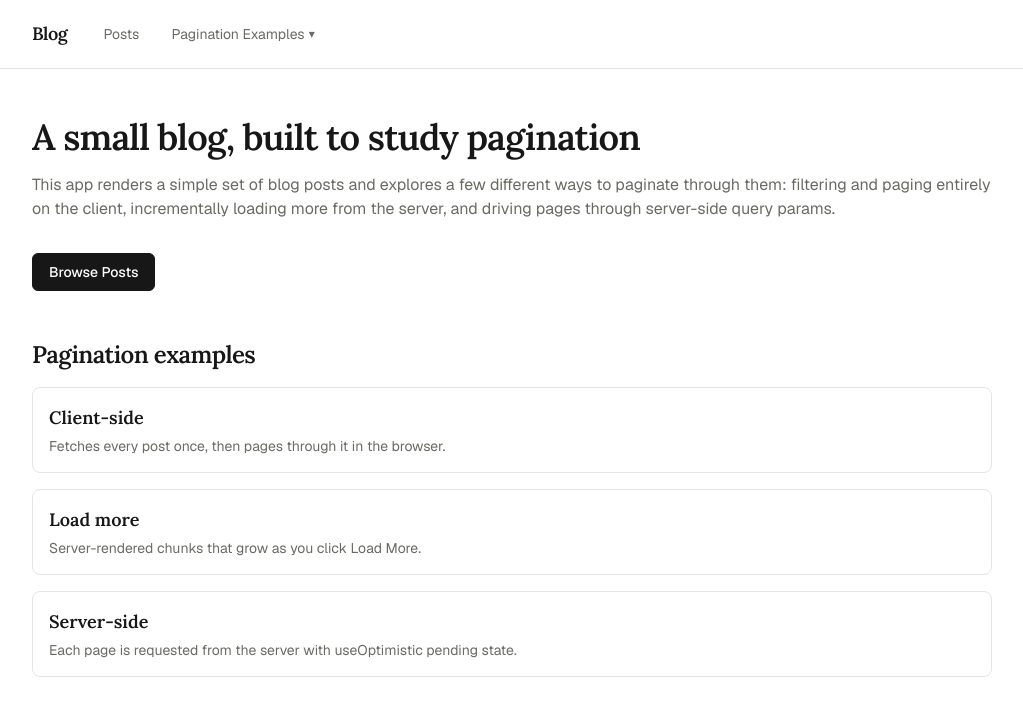
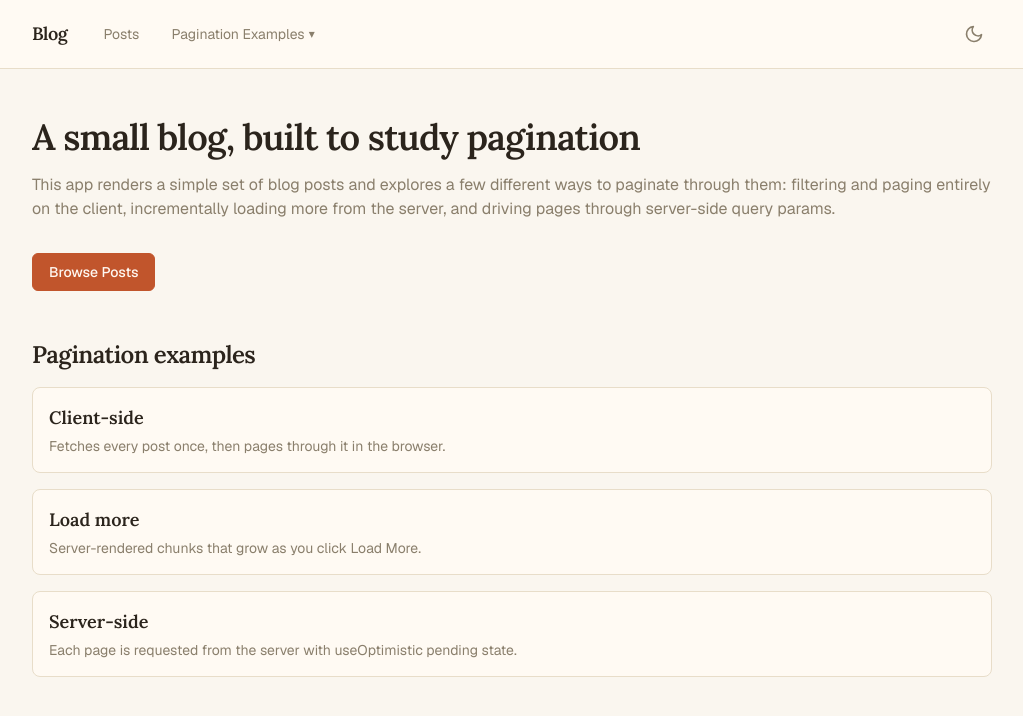
Before and after one commit to EMinasian/next-js-blog-app, a Next.js app: page / in a window 1280 px wide. Shown: the top 716 px of the page, without its empty margins (128-1151 px from the left). Built offline with nearby package versions, Linux system fonts and the light colour scheme.

Commit message:
feat: new color pallet

```diff
--- a/app/components/Button.tsx
+++ b/app/components/Button.tsx
@@ -18,11 +18,11 @@ export function getButtonClassName({
   className = "",
 }: GetButtonClassNameOptions = {}): string {
   const base =
-    "inline-flex items-center justify-center gap-2 rounded-md border px-4 py-2 text-sm font-medium transition-colors focus-visible:outline-none focus-visible:ring-2 focus-visible:ring-foreground/40 focus-visible:ring-offset-2 focus-visible:ring-offset-background disabled:cursor-not-allowed disabled:opacity-50"
+    "inline-flex items-center justify-center gap-2 rounded-md border px-4 py-2 text-sm font-medium transition-colors focus-visible:outline-none focus-visible:ring-2 focus-visible:ring-accent/50 focus-visible:ring-offset-2 focus-visible:ring-offset-background disabled:cursor-not-allowed disabled:opacity-50"
 
   const variants: Record<ButtonVariant, string> = {
     primary:
-      "border-foreground bg-foreground text-background hover:opacity-90",
+      "border-accent bg-accent text-accent-foreground hover:bg-accent/90",
     secondary:
       "border-border bg-surface text-foreground hover:bg-subtle-accent",
     ghost:
@@ -30,7 +30,7 @@ export function getButtonClassName({
   }
 
   const activeClass = active
-    ? "border-foreground bg-foreground text-background hover:opacity-90"
+    ? "border-accent bg-accent text-accent-foreground hover:bg-accent/90"
     : variants[variant]
 
   return [base, activeClass, className].filter(Boolean).join(" ")
--- a/app/components/List.tsx
+++ b/app/components/List.tsx
@@ -77,7 +77,7 @@ export default function List({ posts }: { posts: Array<PostType>}) {
             id="search"
             name="search"
             ref={searchRef}
-            className="rounded-md border border-border bg-surface px-3 py-2 text-sm text-foreground focus-visible:outline-none focus-visible:ring-2 focus-visible:ring-foreground/40"
+            className="rounded-md border border-border bg-surface px-3 py-2 text-sm text-foreground focus-visible:outline-none focus-visible:ring-2 focus-visible:ring-accent/50"
           />
         </div>
         <Button type="button" variant="primary" onClick={handleSearch}>
--- a/app/components/Nav.tsx
+++ b/app/components/Nav.tsx
@@ -2,6 +2,7 @@
 
 import Link from "next/link"
 import { usePathname } from "next/navigation"
+import { useTheme } from "next-themes"
 import { useEffect, useId, useRef, useState } from "react"
 
 const PAGINATION_ROUTES = [
@@ -16,6 +17,12 @@ export default function Nav() {
   const menuId = useId()
   const triggerRef = useRef<HTMLButtonElement>(null)
   const menuRef = useRef<HTMLDivElement>(null)
+  const { resolvedTheme, setTheme } = useTheme()
+  const [mounted, setMounted] = useState(false)
+
+  useEffect(() => {
+    setMounted(true)
+  }, [])
 
   function closeMenu(options: { refocus?: boolean } = {}) {
     setOpen(false)
@@ -56,7 +63,7 @@ export default function Nav() {
   const isPaginationActive = pathname?.startsWith("/pagination-examples")
 
   const navLinkClass = (isActive: boolean) =>
-    `rounded-md px-3 py-2 text-sm transition-colors hover:bg-subtle-accent focus-visible:outline-none focus-visible:ring-2 focus-visible:ring-foreground/40 ${
+    `rounded-md px-3 py-2 text-sm transition-colors hover:bg-subtle-accent focus-visible:outline-none focus-visible:ring-2 focus-visible:ring-accent/50 ${
       isActive ? "font-semibold text-foreground" : "text-muted"
     }`
 
@@ -105,7 +112,7 @@ export default function Nav() {
                     href={route.href}
                     role="menuitem"
                     onClick={() => closeMenu()}
-                    className={`block px-4 py-2 text-sm transition-colors hover:bg-subtle-accent focus-visible:outline-none focus-visible:ring-2 focus-visible:ring-inset focus-visible:ring-foreground/40 ${
+                    className={`block px-4 py-2 text-sm transition-colors hover:bg-subtle-accent focus-visible:outline-none focus-visible:ring-2 focus-visible:ring-inset focus-visible:ring-accent/50 ${
                       pathname === route.href
                         ? "font-semibold text-foreground"
                         : "text-muted"
@@ -118,6 +125,59 @@ export default function Nav() {
             )}
           </div>
         </div>
+
+        <div className="ml-auto">
+          <button
+            type="button"
+            aria-label={
+              mounted && resolvedTheme === "dark"
+                ? "Switch to light mode"
+                : "Switch to dark mode"
+            }
+            onClick={() =>
+              setTheme(resolvedTheme === "dark" ? "light" : "dark")
+            }
+            className="rounded-md p-2 text-muted transition-colors hover:bg-subtle-accent hover:text-foreground focus-visible:outline-none focus-visible:ring-2 focus-visible:ring-accent/50"
+          >
+            {mounted && resolvedTheme === "dark" ? (
+              <svg
+                aria-hidden="true"
+                xmlns="http://www.w3.org/2000/svg"
+                viewBox="0 0 24 24"
+                fill="none"
+                stroke="currentColor"
+                strokeWidth={2}
+                strokeLinecap="round"
+                strokeLinejoin="round"
+                className="h-5 w-5"
+              >
+                <circle cx="12" cy="12" r="4" />
+                <path d="M12 2v2" />
+                <path d="M12 20v2" />
+                <path d="M4.93 4.93l1.41 1.41" />
+                <path d="M17.66 17.66l1.41 1.41" />
+                <path d="M2 12h2" />
+                <path d="M20 12h2" />
+                <path d="M4.93 19.07l1.41-1.41" />
+                <path d="M17.66 6.34l1.41-1.41" />
+              </svg>
+            ) : (
+              <svg
+                aria-hidden="true"
+                xmlns="http://www.w3.org/2000/svg"
+                viewBox="0 0 24 24"
+                fill="none"
+                stroke="currentColor"
+                strokeWidth={2}
+                strokeLinecap="round"
+                strokeLinejoin="round"
+                className="h-5 w-5"
+              >
+                <path d="M21 12.79A9 9 0 1 1 11.21 3a7 7 0 0 0 9.79 9.79Z" />
+              </svg>
+            )}
+          </button>
+        </div>
       </nav>
     </header>
   )
--- a/app/globals.css
+++ b/app/globals.css
@@ -3,23 +3,29 @@
 @tailwind utilities;
 
 :root {
-  --background: #ffffff;
-  --foreground: #171717;
-  --surface: #ffffff;
-  --border: #e5e5e0;
-  --muted: #6b6b64;
-  --subtle-accent: #f4f3ef;
+  --background: #faf6ef;
+  --foreground: #2b241c;
+  --surface: #fffaf3;
+  --border: #e8ddc9;
+  --muted: #8a7f6c;
+  --subtle-accent: #f2e9d8;
+  --accent: #c1552c;
+  --accent-foreground: #fff8f2;
+  --link: #a8431f;
+  --destructive: #b3261e;
 }
 
-@media (prefers-color-scheme: dark) {
-  :root {
-    --background: #0a0a0a;
-    --foreground: #ededed;
-    --surface: #131312;
-    --border: #2a2a27;
-    --muted: #a3a39a;
-    --subtle-accent: #1a1a17;
-  }
+.dark {
+  --background: #1c1712;
+  --foreground: #f1e9dc;
+  --surface: #241e17;
+  --border: #3a3226;
+  --muted: #b3a58e;
+  --subtle-accent: #2c2519;
+  --accent: #e07a4c;
+  --accent-foreground: #1c1712;
+  --link: #f0a074;
+  --destructive: #f2867c;
 }
 
 body {
@@ -27,3 +33,8 @@ body {
   background: var(--background);
   font-family: var(--font-geist-sans), Arial, Helvetica, sans-serif;
 }
+
+::selection {
+  background: var(--accent);
+  color: var(--accent-foreground);
+}
--- a/app/layout.tsx
+++ b/app/layout.tsx
@@ -1,5 +1,6 @@
 import type { Metadata } from "next";
 import { Geist, Geist_Mono, Lora } from "next/font/google";
+import { ThemeProvider } from "next-themes";
 import Nav from "./components/Nav";
 import "./globals.css";
 
@@ -33,12 +34,14 @@ export default function RootLayout({
   children: React.ReactNode;
 }>) {
   return (
-    <html lang="en">
+    <html lang="en" suppressHydrationWarning>
       <body
         className={`${geistSans.variable} ${geistMono.variable} ${lora.variable} antialiased`}
       >
-        <Nav />
-        {children}
+        <ThemeProvider attribute="class" defaultTheme="system" enableSystem>
+          <Nav />
+          {children}
+        </ThemeProvider>
       </body>
     </html>
   );
--- a/app/page.tsx
+++ b/app/page.tsx
@@ -54,7 +54,7 @@ export default async function Home() {
           <Link
             key={example.href}
             href={example.href}
-            className="block rounded-lg border border-border bg-surface p-4 transition-colors hover:bg-subtle-accent focus-visible:outline-none focus-visible:ring-2 focus-visible:ring-foreground/40"
+            className="block rounded-lg border border-border bg-surface p-4 transition-colors hover:bg-subtle-accent focus-visible:outline-none focus-visible:ring-2 focus-visible:ring-accent/50"
           >
             <span className="font-serif text-lg font-semibold">{example.title}</span>
             <p className="mt-1 text-sm text-muted">{example.description}</p>
--- a/package.json
+++ b/package.json
@@ -10,6 +10,7 @@
   },
   "dependencies": {
     "next": "^15.2.2",
+    "next-themes": "^0.4.6",
     "react": "^19.0.0-rc.1",
     "react-dom": "^19.0.0-rc.1"
   },
--- a/tailwind.config.ts
+++ b/tailwind.config.ts
@@ -15,6 +15,10 @@ export default {
         border: "var(--border)",
         muted: "var(--muted)",
         "subtle-accent": "var(--subtle-accent)",
+        accent: "var(--accent)",
+        "accent-foreground": "var(--accent-foreground)",
+        link: "var(--link)",
+        destructive: "var(--destructive)",
       },
       fontFamily: {
         sans: ["var(--font-geist-sans)", "Arial", "Helvetica", "sans-serif"],
```
Also changed, not shown: 1 other file (tests, documents, lock files or other folders).
